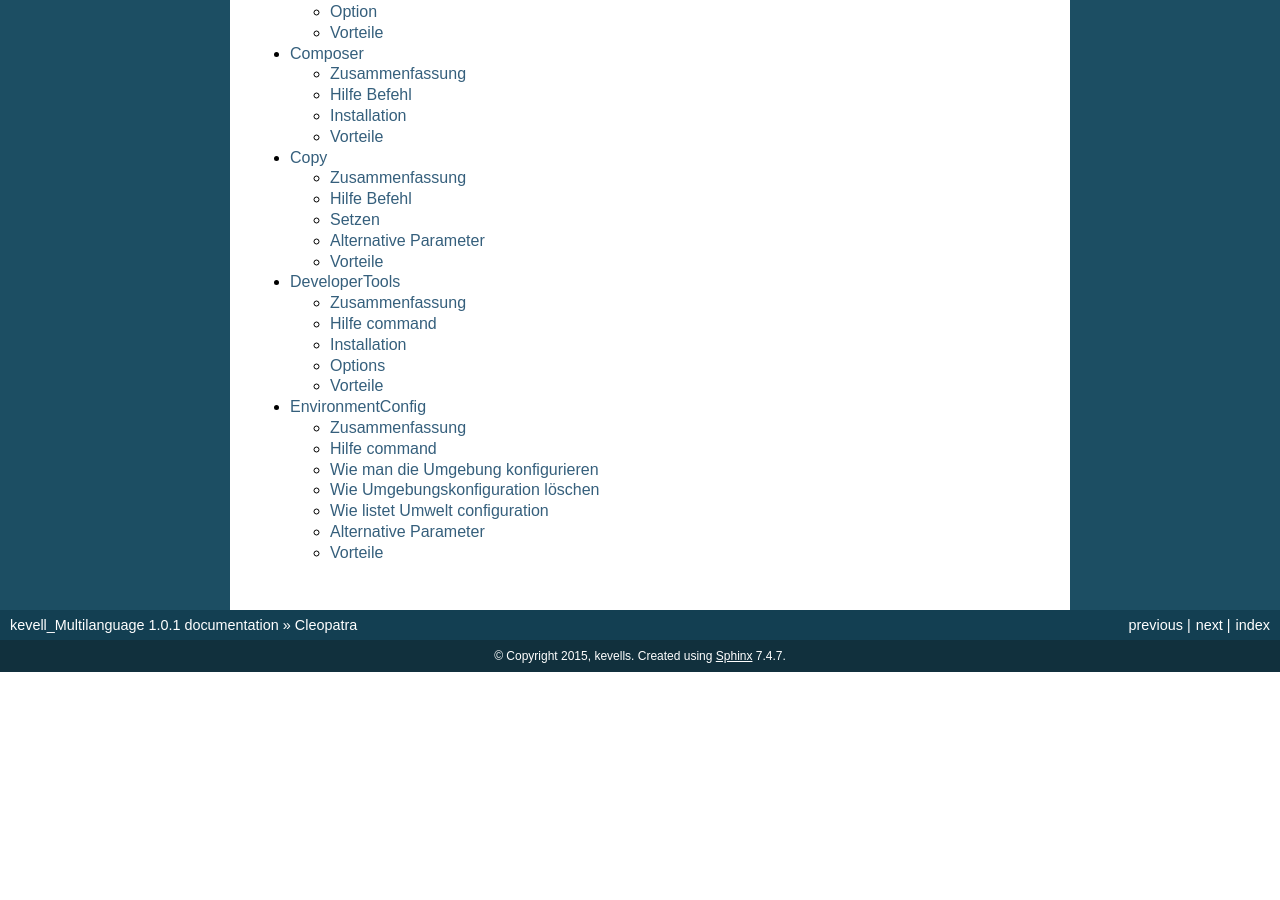
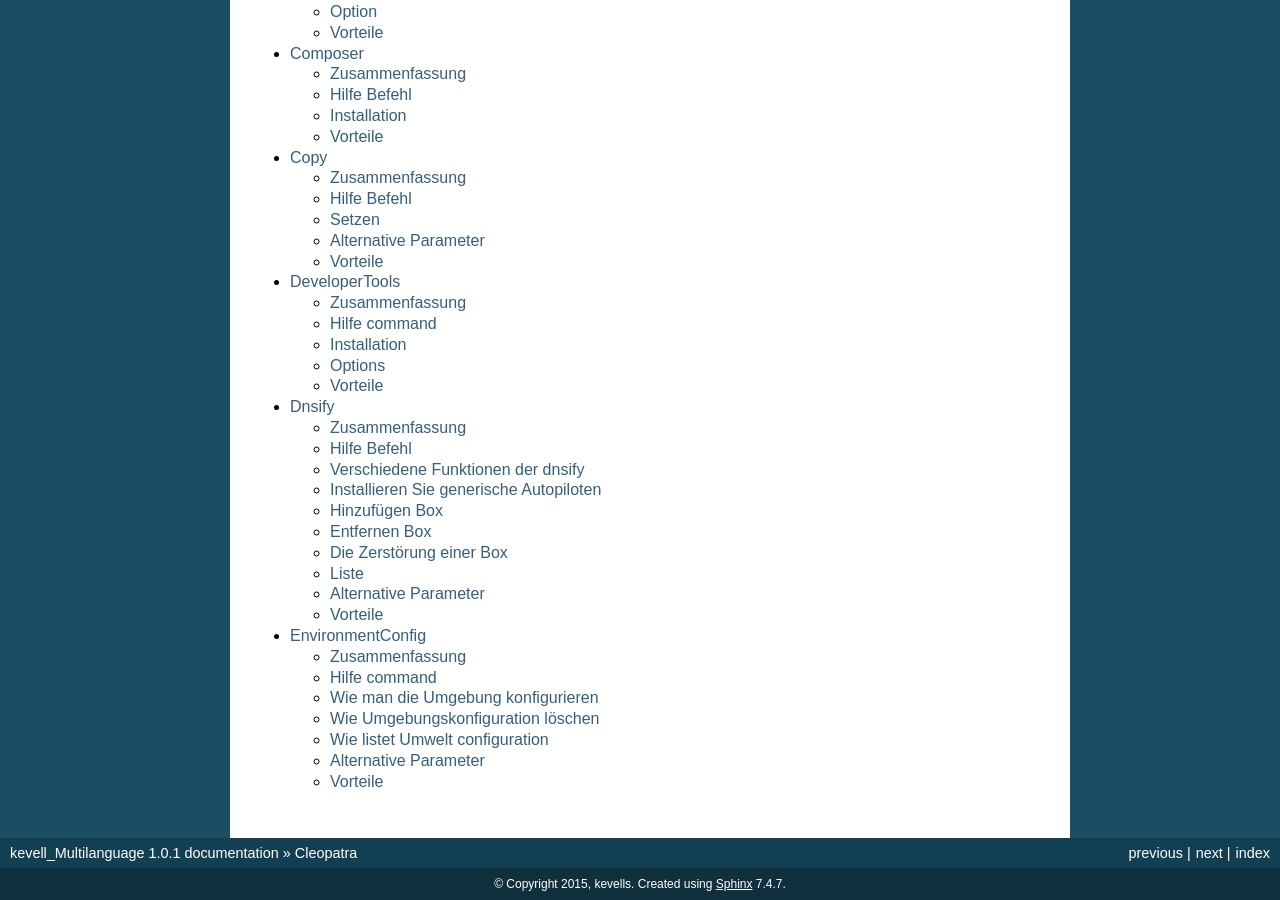
Before and after one commit to deepakajaylinux/kevell-testpage, a Sphinx documentation site: the page built from docs/source/gcleopatra_main.rst, in a window 1280 px wide and 900 px high, scrolled down 2497 px. Built offline with Sphinx 7.4.7, drawn with Linux system fonts in a browser that asks for light colours; pages that are not in the unit, such as notebooks, are missing from menus; before the commit the page ends 3169 px from its top, so only the background shows below that; some of the changed lines change nothing that is shown.

Commit message:
multilan

```diff
--- a/docs/source/gcleopatra_main.rst
+++ b/docs/source/gcleopatra_main.rst
@@ -31,4 +31,5 @@
    gcomposer
    gcopy
    gdevelopertools
+   gdnsify
    genvironmentconfig
--- /dev/null
+++ b/docs/source/gdnsify.rst
@@ -0,0 +1,194 @@
+========
+Dnsify
+========
+
+Zusammenfassung
+-------------------------
+
+Diese Module Umschläge alle wichtigen Bedürfnisse der Anwender die Verwaltung DNS. Dieses Thema ist es, wie Sie dieses Modul verwenden zu diskutieren und über verschiedene Funktionen bei der Verwendung dnsify.
+
+
+Hilfe Befehl
+-------------------
+
+Der Befehl help führt den Anwender beim Umgang mit diesem Modul, um zu handhaben und führen verschiedene Funktionen aus einer Box. Es listet outs die alternativen Parameter, und hebt die Syntax für die verschiedenen Funktionen der Verwendung und Modifizierung einer Box. Die Syntax für die Hilfe-Option unter dem dnsify Moduls ist unten dargestellt,
+
+.. code-block:: bash
+
+	cleopatra DNSify help
+
+
+The syntax for declaring the help command is not case sensitive which is an added advantage. The following screenshot visualize you about the help command under dnsify.
+
+.. code-block:: bash
+
+ kevell@corp:/# cleopatra Dnsify help
+ ******************************
+
+
+  This command provides a generic Box Management wrapper around all of the Box Providers (Cloud and Otherwise) so that we have a
+  generic way to create and destroy boxes.
+
+  DNSify, dnsify
+
+        - install-generic-autopilots
+        Install the generic Dnsify autopilot templates for a Tiny or Medium (Current Default) set of Environments
+        example: cleopatra dnsify install-generic-autopilots
+        example: cleopatra dnsify install-generic-autopilots
+                    --yes
+                    --guess # will set --destination-dir=*this dir +*build/config/cleopatra/dnsify/autopilots/
+                    --template-group=tiny
+                    --destination-dir=*path-to-destination*
+
+        - box-add
+        Installs a Box through a cloud provider
+        example: cleopatra dnsify box-add --environment-name="*environment*"
+            --server-prefix="my-app"
+            --provider="DigitalOcean" // DigitalOcean, Rackspace, VSphere
+            --image-id="3101045" // DO=3101045 , RAX=ffd597d6-2cc4-4b43-b8f4-b1006715b84e
+            --size-id="66" // DO = 66, RAX = 2
+            --region-id="2" // DO = 2, RAX = LON
+            --box-amount=1 // An Integer number of boxes to create
+            --force-name="a-box-name" // optional, will override other options for name creation. may cause a conflict if creating more than 1 box.
+            --parallax // optional, when adding more than one box, if the provider supports it we can execute all requests in parallel
+
+        - box-remove
+        Removes a Box from the papyrus
+        example: cleopatra dnsify box-remove --environment-name="staging" --environment-version="5.0" --provider="apt-get"
+
+        - box-destroy
+        Removes a Box from both papyrus and the cloud provider
+        example: cleopatra dnsify box-destroy --environment-name="staging"
+            --destroy-all-boxes
+            --destroy
+
+        - list-papyrus
+        List all servers in papyrus, or those of a particular environment
+        example: cleopatra dnsify list-papyrus --yes
+        example: cleopatra dnsify list-papyrus --yes --environment-name="staging"
+
+
+ ------------------------------
+ End Help
+ ******************************
+
+Verschiedene Funktionen der dnsify
+-------------------------------------
+
+
+Diese Themen beschrieben über die verschiedenen Funktionen dnsify unter diesem Modul, wie nachstehend aufgeführt
+
+
+* Installieren Sie generische Autopiloten
+* Hinzufügen Box
+* Entfernen Box
+* Löschen einer Box
+* Liste
+
+
+Installieren Sie generische Autopiloten
+-------------------------------------------
+
+Diese Funktion soll die Installation geltenden Autopiloten zu einem kleinen oder mittleren Reihe von Umgebungen. Dies kann durch den Befehl, wie unten angegeben durchgeführt werden,
+
+.. code-block:: bash
+
+	cleopatra dnsify install-generic-autopilots
+                    --yes
+                    --guess # will set --destination-dir=*this dir +*build/config/cleopatra/dnsify/autopilots/
+                    --template-group=tiny
+                    --destination-dir=*path-to-destination*
+
+
+Wie in der oben genannten Syntax dargestellt der Benutzer müssen Sie die folgenden Felder, um die generische Autopiloten installiert werden
+soll.
+
+* Zielverzeichnis
+* Template-Gruppe
+
+
+Hinzufügen Box
+-----------------
+
+Diese Funktion soll das Hinzufügen einer Box über einen Cloud-Anbieter, indem Sie einfach mit dem folgenden Befehl
+
+.. code-block:: bash
+
+ example: cleopatra dnsify box-add --environment-name="*environment*"
+            --server-prefix="my-app"
+            --provider="DigitalOcean" // DigitalOcean, Rackspace, VSphere
+            --image-id="3101045" // DO=3101045 , RAX=ffd597d6-2cc4-4b43-b8f4-b1006715b84e
+            --size-id="66" // DO = 66, RAX = 2
+            --region-id="2" // DO = 2, RAX = LON
+            --box-amount=1 // An Integer number of boxes to create
+            --force-name="a-box-name" // optional, will override other options for name creation. may cause a conflict if creating more than 1 box.
+            --parallax // optional, when adding more than one box, if the provider supports it we can execute all requests in parallel
+
+Der Benutzer muss die folgenden Felder angeben, wie im obigen Befehl dargestellt,
+
+* Umgebungsnamen
+* Server-Präfix
+* Anbieter
+* Bild-ID
+* Box Menge (Sollte eine ganze Zahl sein, die Anzahl der Kästchen bezeichnen hinzugefügt werden)
+* Waffenname (Feld Name)
+* Parallaxe (Es ist optional, sie kann bei Zugabe von mehr als einem Feld verwendet werden.)
+
+
+Entfernen Box
+------------------
+
+Diese Funktion zielt darauf ab, einen Rahmen aus der Papyrus. Dies kann durch Verwendung unter den Befehl durchgeführt werden,
+
+.. code-block:: bash
+
+	cleopatra dnsify box-remove --environment-name="staging" --environment-version="5.0" --provider="apt-get"
+
+Der Benutzer muss die folgenden Felder angeben, wie im obigen Befehl dargestellt,
+
+* Umgebungsnamen
+* Umwelt-Version
+* Anbieter
+
+Die Zerstörung einer Box
+--------------------------
+
+Diese Funktion zielt darauf ab, einen Rahmen aus der Papyrus. Diese Funktion kann einfach mit dem folgenden Befehl durchgeführt werden,
+
+.. code-block:: bash
+
+	cleopatra dnsify box-destroy --environment-name="staging"
+            --destroy-all-boxes
+            --destroy
+
+Der oben genannte Befehl ist für die Vernichtung aller Boxen einer bestimmten Umgebung verwendet.
+
+Liste
+-------
+
+
+ Das Hauptziel dieser Funktion ist es, listet alle Server eines bestimmten Papyrus oder in einer Umgebung. Die Syntax für das Auflisten aller Server ist wie unten dargestellt,
+
+.. code-block:: bash
+
+	cleopatra dnsify list-papyrus --yes --environment-name="staging"
+
+Der oben genannte Befehl listet Papyrus einer angegebenen Umgebung.
+
+
+
+Alternative Parameter
+-----------------------------
+
+Die alternative Parameter für dieses Modul, die beide in Erklärung verwendet werden,
+
+* DNSify
+* dnsify
+
+
+Vorteile
+-----------
+
+* Die in Hilfe und andere Operationen der Box Syntax wird nicht zwischen Groß- und Kleinschreibung.
+* Es ist gut-to-do in beiden Cent OS und als auch in Ubuntu.
+* Alle wichtigen Funktionen für die Verwaltung eines Kästchen DNS-Management wird im Rahmen dieses einzigen Modul gewickelt.
```
Also changed, not shown: 10 other files.
